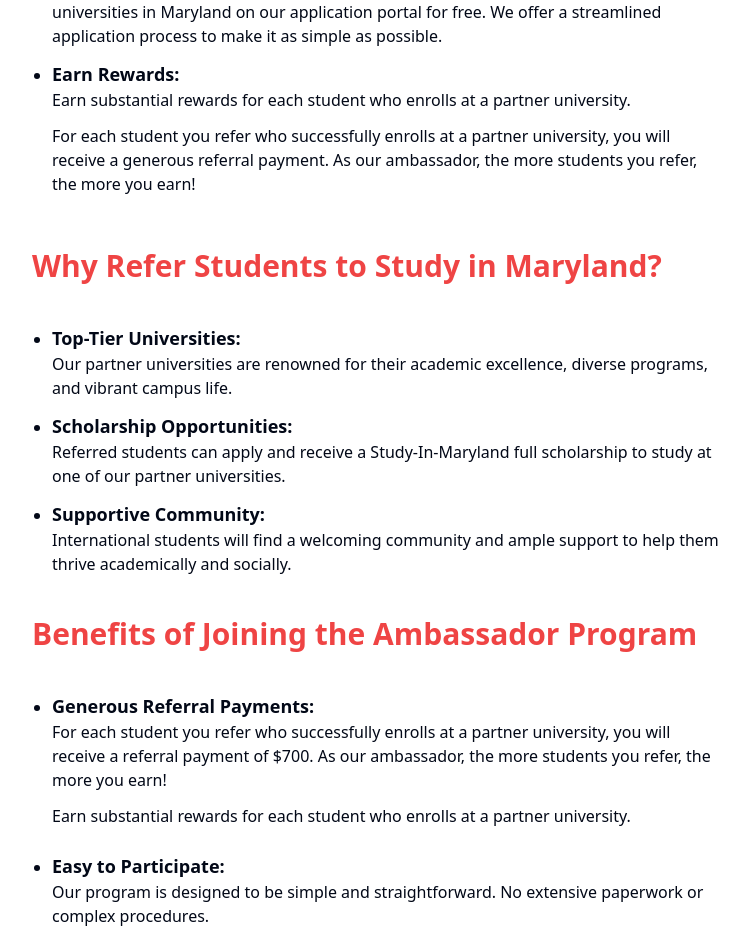
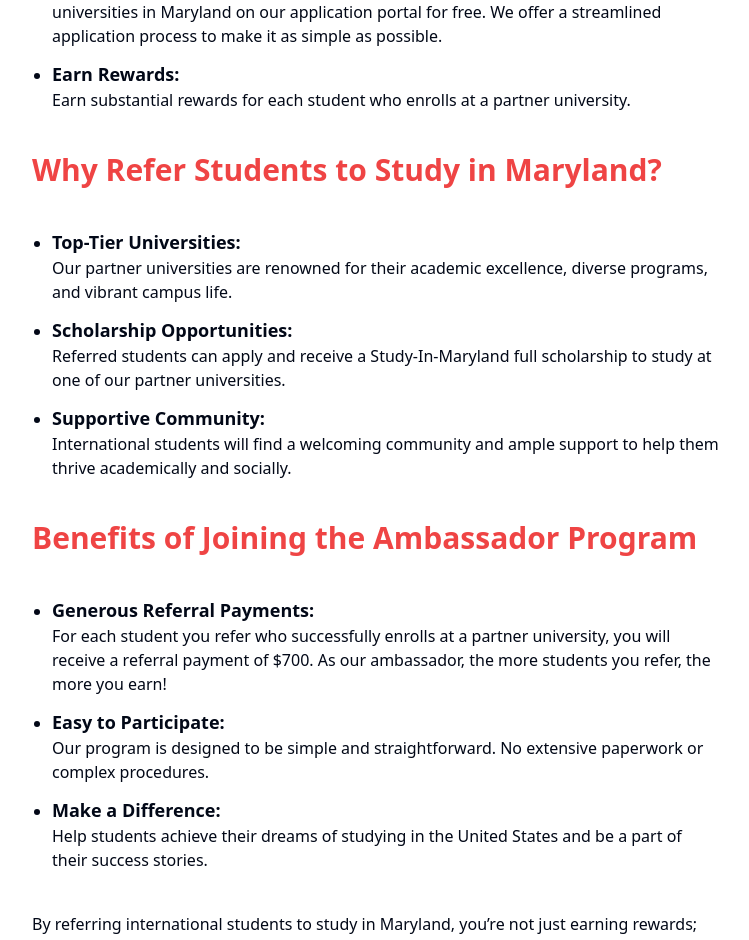
Before and after one commit to Babithkp/studyinmaryland-frontend, a React (Vite) app: page /ambassadorProgram in a window 1280 px wide. Shown: the part 1129-2069 px from the top of the page, without its empty margins (264-1013 px from the left). Built offline with nearby package versions, Linux system fonts and the light colour scheme; no server answers.

Commit message:
removed the same text

```diff
--- a/src/components/app/ReferralProgram.tsx
+++ b/src/components/app/ReferralProgram.tsx
@@ -1,8 +1,9 @@
-import AgentSlide from "./com/objects/AgentSlide";import referralProImg from "/conference.jpg";
+import AgentSlide from "./com/objects/AgentSlide";
+import referralProImg from "/conference.jpg";
 export default function ReferralProgram() {
   return (
-    <main className="flex items-center justify-center">
-      <section className="w-[60%] p-10 max-md:w-full max-md:p-4 font-medium">
+    <main className="flex items-center justify-center ">
+      <section className="w-[60%] p-10 max-md:w-full max-md:p-4 font-medium max-w-[1280px]">
         <figure>
           <img src={referralProImg} alt="Students" loading="lazy" />
         </figure>
@@ -70,12 +71,6 @@ export default function ReferralProgram() {
                   Earn substantial rewards for each student who enrolls at a
                   partner university.
                 </p>
-                <p className="my-3">
-                  For each student you refer who successfully enrolls at a
-                  partner university, you will receive a generous referral
-                  payment. As our ambassador, the more students you refer, the
-                  more you earn!
-                </p>
               </li>
             </ul>
           </div>
@@ -119,10 +114,6 @@ export default function ReferralProgram() {
                   partner university, you will receive a referral payment of
                   $700. As our ambassador, the more students you refer, the more
                   you earn!
-                </p>
-                <p className="my-3">
-                  Earn substantial rewards for each student who enrolls at a
-                  partner university.
                 </p>
               </li>
               <li>
```
